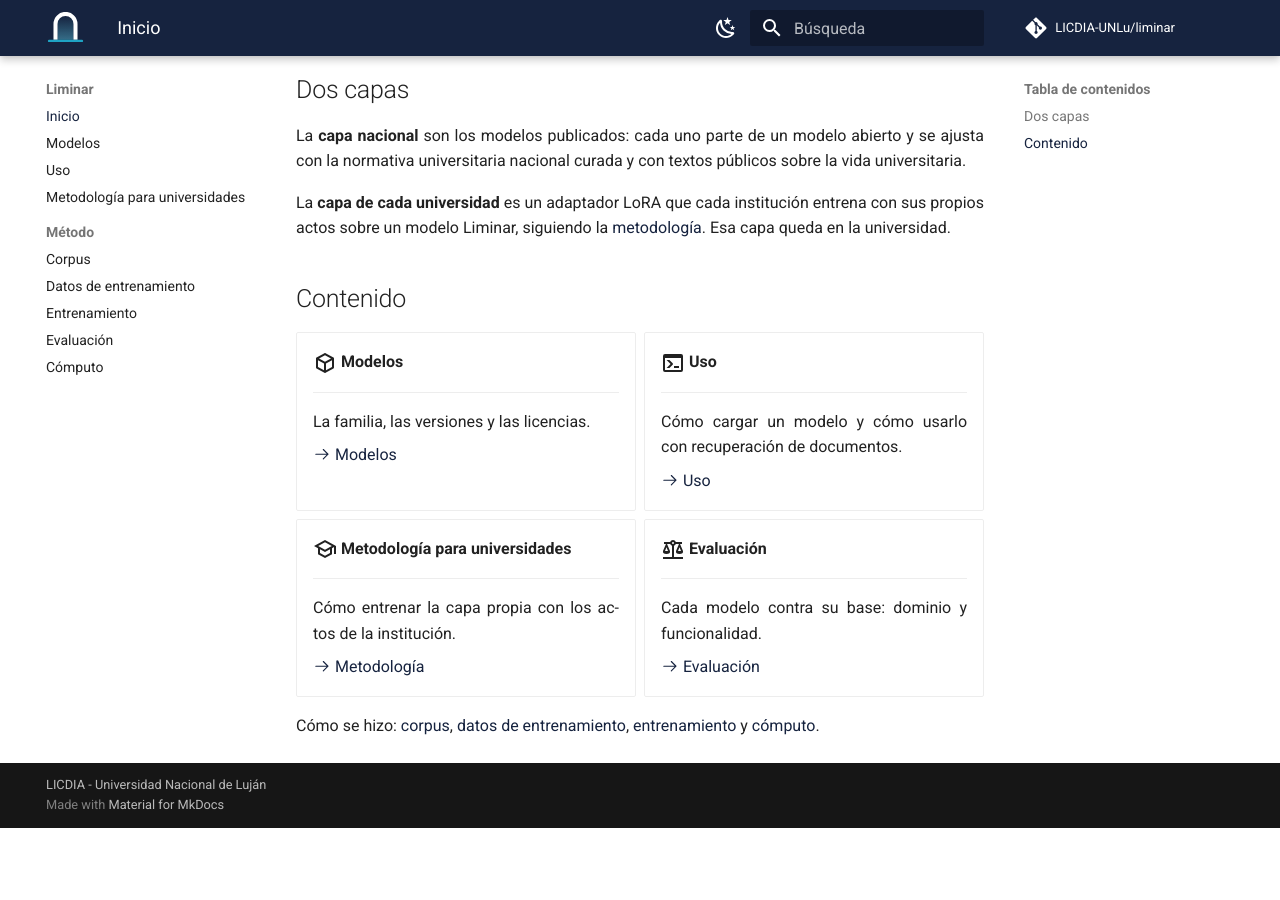
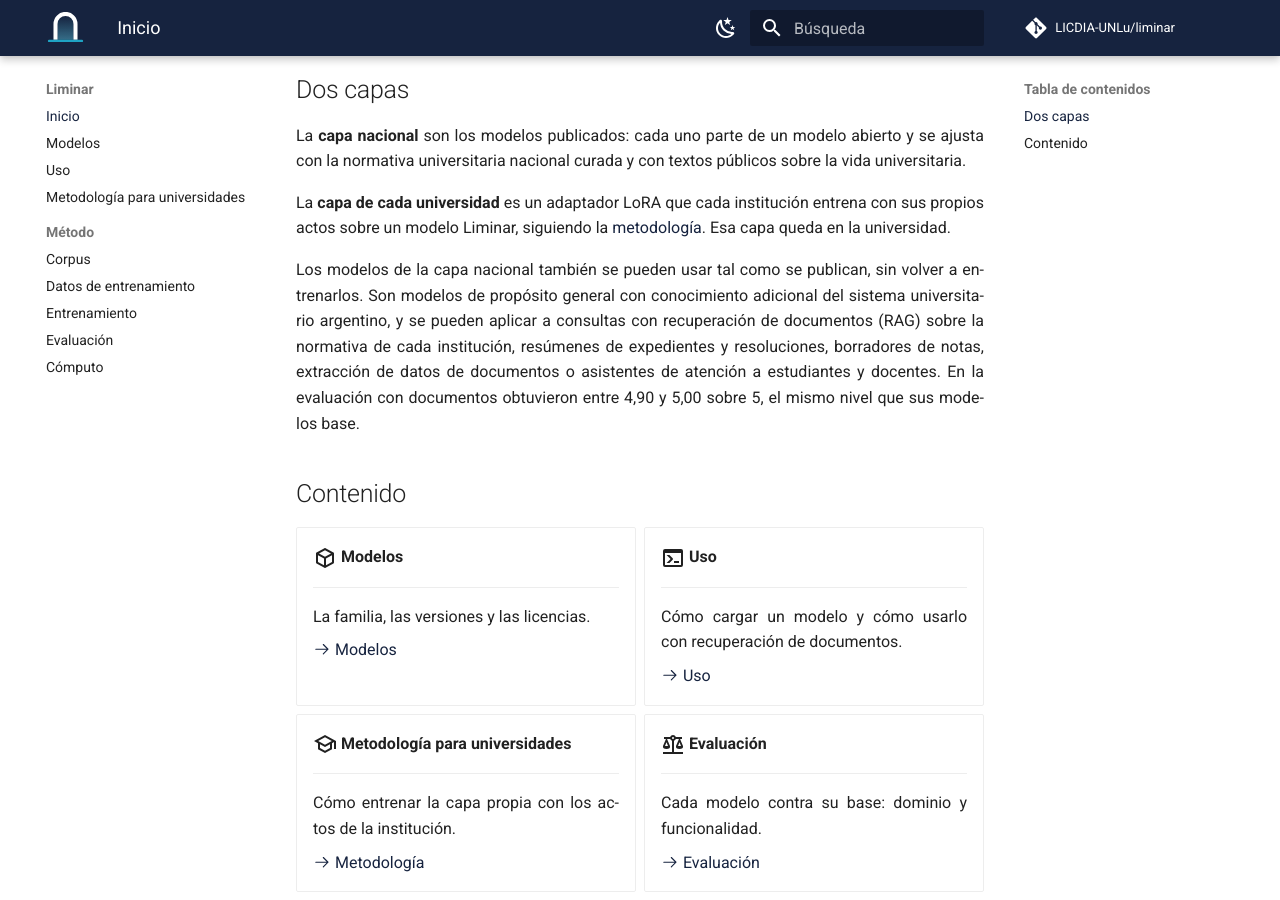
Before and after one commit to LICDIA-UNLu/liminar, an MkDocs documentation site: the page built from docs/index.md, in a window 1280 px wide and 900 px high, scrolled down 566 px. Built offline with MkDocs 1.6.1 and Material for MkDocs 9.7.7, drawn with Linux system fonts in a browser that asks for light colours; comment, search, counter and statistics services are not loaded; before the commit the page ends 1394 px from its top, so only the background shows below that.

Commit message:
Documentar usos de modelos nacionales
Agrega en README y documentación una descripción de los casos de uso disponibles y los resultados de evaluación de los modelos publicados.

```diff
--- a/docs/index.md
+++ b/docs/index.md
@@ -22,6 +22,12 @@ universitaria nacional curada y con textos públicos sobre la vida universitaria
 
 La **capa de cada universidad** es un adaptador LoRA que cada institución entrena con sus propios actos sobre un modelo
 Liminar, siguiendo la [metodología](metodologia.md). Esa capa queda en la universidad.
+
+Los modelos de la capa nacional también se pueden usar tal como se publican, sin volver a entrenarlos. Son modelos de
+propósito general con conocimiento adicional del sistema universitario argentino, y se pueden aplicar a consultas con
+recuperación de documentos (RAG) sobre la normativa de cada institución, resúmenes de expedientes y resoluciones,
+borradores de notas, extracción de datos de documentos o asistentes de atención a estudiantes y docentes. En la
+evaluación con documentos obtuvieron entre 4,90 y 5,00 sobre 5, el mismo nivel que sus modelos base.
 
 ## Contenido
 
```
Also changed, not shown: README.md (+6 -0 lines).
